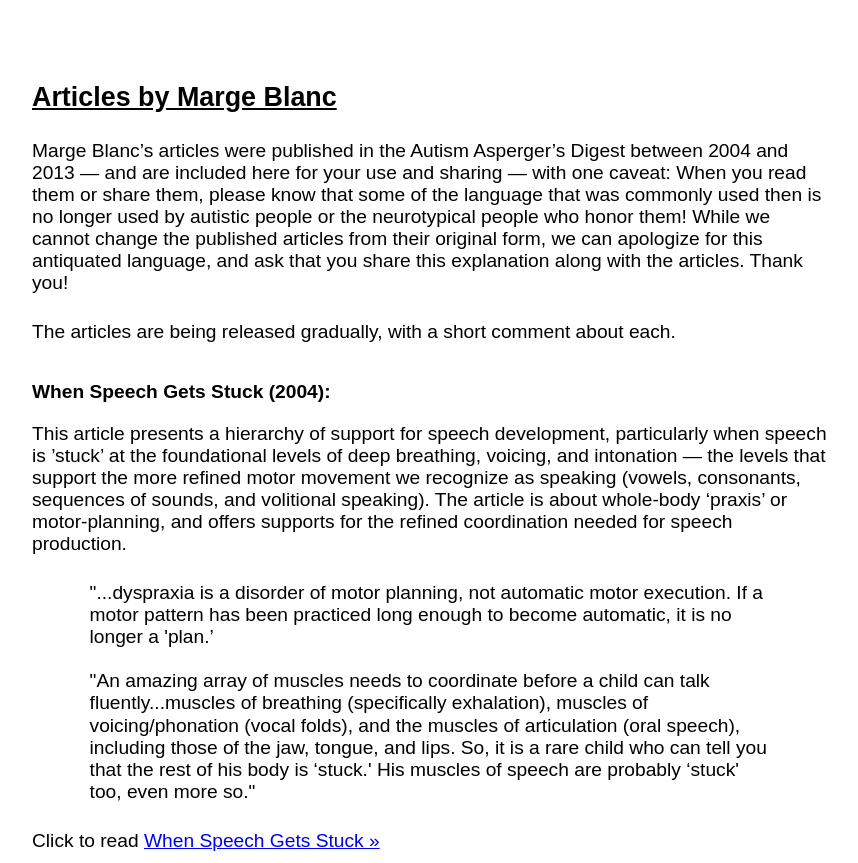
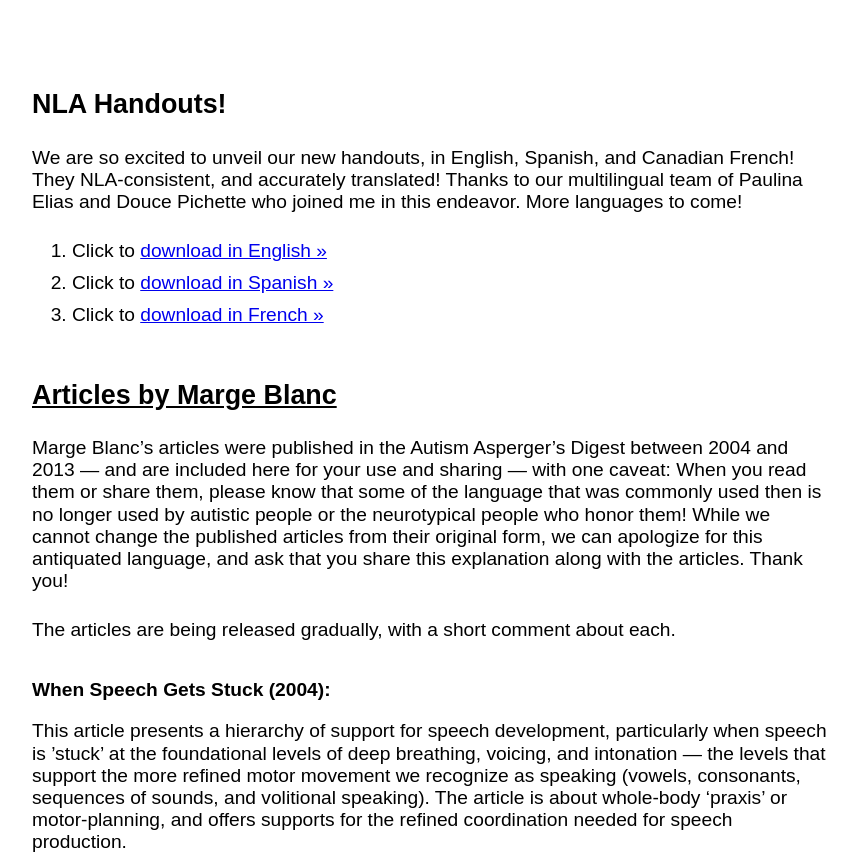
Before and after one commit to Keokee/CommunicationDevelopmentCenter, a website built with Parcel: page index.html in a window 1280 px wide. Shown: the part 2476-3339 px from the top of the page, without its empty margins (64-922 px from the left). Built offline with nearby package versions, Linux system fonts and the light colour scheme.

Commit message:
added extra NLA languages

```diff
--- a/css/style.scss
+++ b/css/style.scss
@@ -132,3 +132,7 @@
 .article {
   margin: 2em 0;
 }
+
+ol li {
+  margin: 0.5em 0;
+}
--- a/index.html
+++ b/index.html
@@ -144,6 +144,18 @@
 
   </div>
 
+  <div class="margin-x">
+    <h3>NLA Handouts!</h3>
+    <p>
+      We are so excited to unveil our new handouts, in English, Spanish, and Canadian French! They NLA-consistent, and accurately translated! Thanks to our multilingual team of Paulina Elias and Douce Pichette who joined me in this endeavor. More languages to come!
+    </p>
+    <ol>
+      <li>Click to <a href="/pdf/NLAHandout.English.pdf">download in English &raquo;</a></li>
+      <li>Click to <a href="/pdf/NLA ESPAÑOL.pdf">download in Spanish &raquo;</a></li>
+      <li>Click to <a href="/pdf/NLA FRANÇAIS.pdf">download in French &raquo;</a></li>
+    </ol>
+  </div>
+
   <div class="articles">
     <h3>Articles by Marge Blanc</h3>
     <p>
```
Also changed, not shown: 3 other files.
